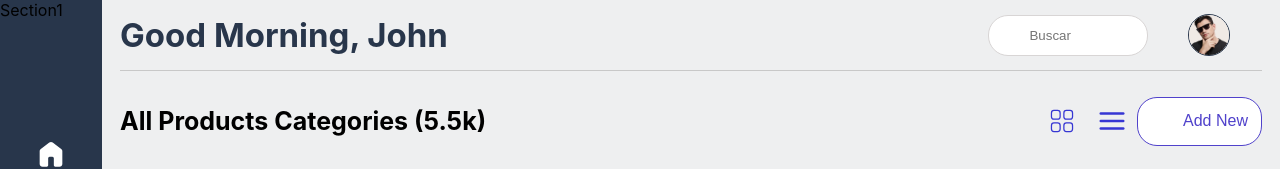
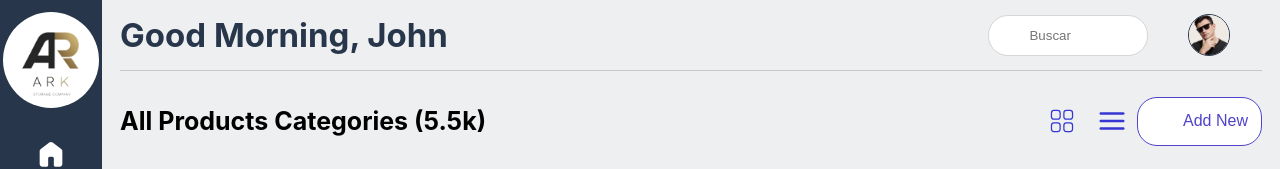
Before and after one commit to ndelacruz-2023048/Almacenadora, a React (Vite) app in the folder Frontend/: page /products/categories in a window 1280 px wide. Shown: the top 169 px of the page. Built offline with nearby package versions, Linux system fonts and the light colour scheme; some icons are missing.

Commit message:
Se ajsuta el sidebar y se quitan los inputs de la tabla de productos

```diff
--- a/Frontend/src/components/atomos/Check.jsx
+++ b/Frontend/src/components/atomos/Check.jsx
@@ -5,7 +5,6 @@ export const Check = ({ logo, label, checked, onChange }) => {
   const [name, domain] = label.split("\n");
   return (
     <CheckboxContainer>
-      <input type="checkbox" checked={checked} onChange={onChange}/>
       {logo}
       <LabelContainer>
         <span>{name}</span>
--- a/Frontend/src/components/organismos/Sidebar/Sidebar.jsx
+++ b/Frontend/src/components/organismos/Sidebar/Sidebar.jsx
@@ -3,7 +3,7 @@ import styled from 'styled-components'
 import { LinksArray } from '../../../utils/dataEstatica'
 import { NavLink } from 'react-router'
 import { Icon } from '@iconify/react/dist/iconify.js'
-
+import LogoARK from '../../../assets/LogoARK.png'
 export const Sidebar = ({handleResize}) => {
 
 
@@ -11,7 +11,9 @@ export const Sidebar = ({handleResize}) => {
 
   return (
     <Container>
-        <Section1>Section1</Section1>
+        <Section1>
+            <img src={LogoARK} alt="" className='img'/>
+        </Section1>
         <Section2 className='section2'>
             {
                 LinksArray.map(({icon,to})=>(
@@ -38,8 +40,15 @@ const Container = styled.div`
 
 const Section1 = styled.div`
     /* background-color: red; */
+    display: flex;
+    justify-content: center;
+    align-items: center;
     height: 15%;
-
+    .img{
+        height: 80%;
+        background-color: #fff;
+        border-radius: 50%;
+    }
 `
 
 const Section2 = styled.div`
```
